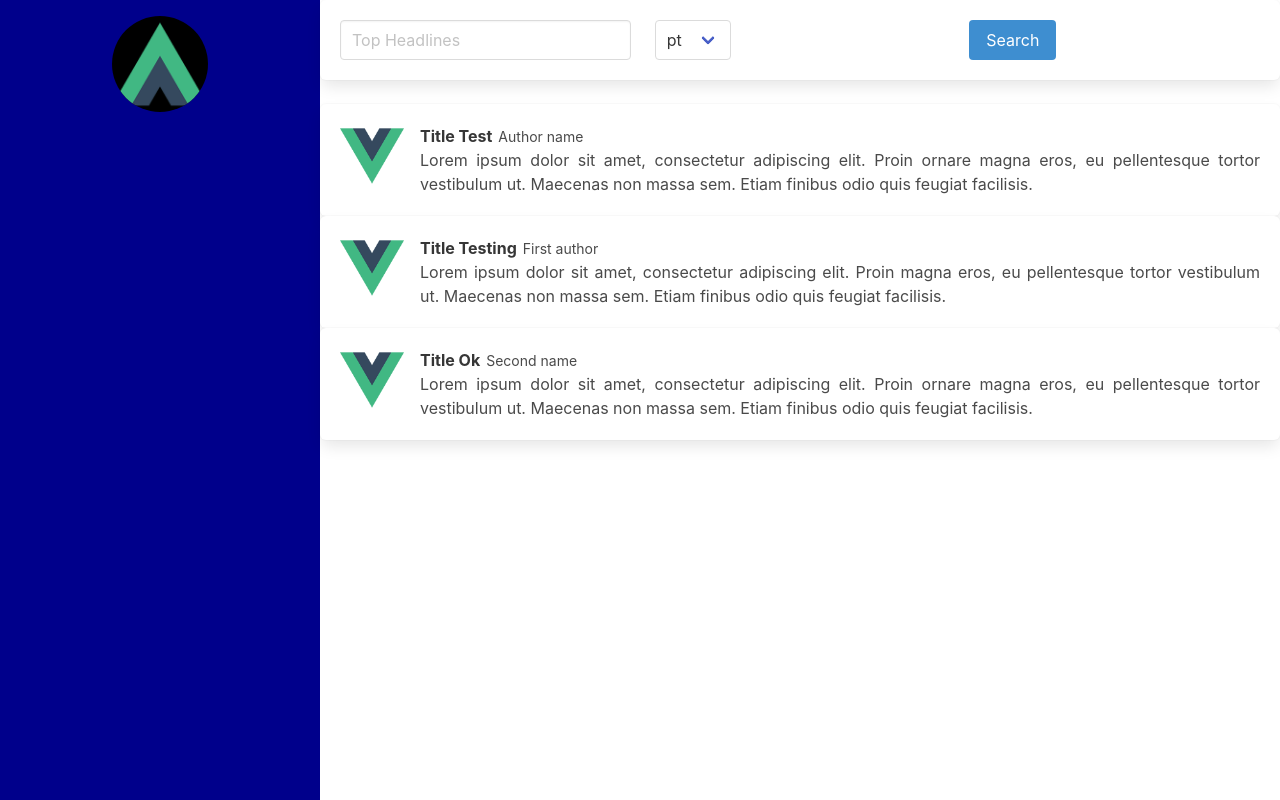
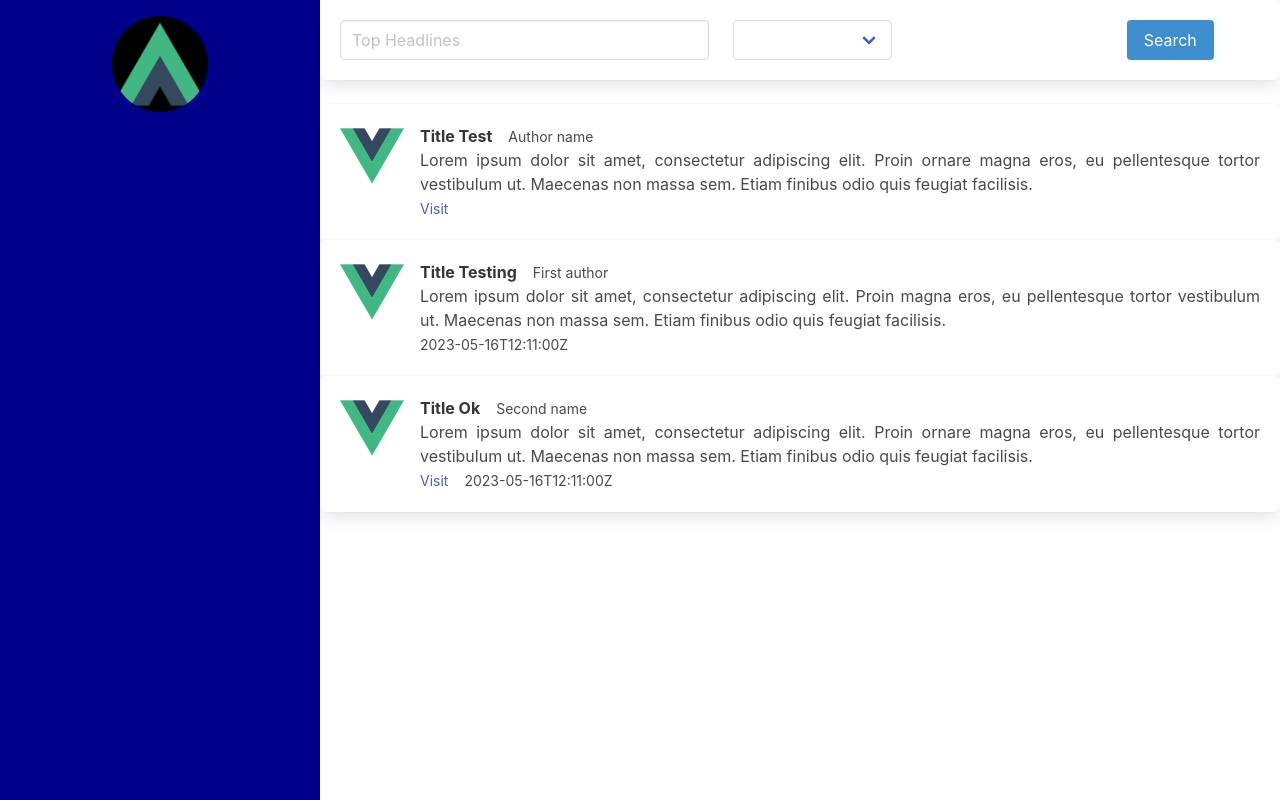
Before and after one commit to deal-machine/newst-web, a Vue app: page / in a window 1280 px wide. Built offline with nearby package versions, Linux system fonts and the light colour scheme.

Commit message:
feat: increment in new card

```diff
--- a/src/components/ListNews.vue
+++ b/src/components/ListNews.vue
@@ -1,8 +1,8 @@
 <template>
   <div class="list">
-    <div v-if="news.length > 0">
+    <div v-if="isNewsExists">
       <div v-for="(item, index) in news" :key="index">
-        <div class="box">
+        <div v-show="item.description" class="box">
           <NewCard :newData="item" />
         </div>
       </div>
@@ -26,15 +26,20 @@ const news: INew[] = [
     description:
       "Lorem ipsum dolor sit amet, consectetur adipiscing elit. Proin ornare magna eros, eu pellentesque tortor vestibulum ut. Maecenas non massa          sem. Etiam finibus odio quis feugiat facilisis.",
     title: "Title Test",
+    url: "https://linkedin.com/in/95deal",
   },
   {
     author: "First author",
     description:
       "Lorem ipsum dolor sit amet, consectetur adipiscing elit. Proin magna eros, eu pellentesque tortor vestibulum ut. Maecenas non massa sem. Etiam finibus odio quis feugiat facilisis.",
     title: "Title Testing",
+    publishedAt: "2023-05-16T12:11:00Z",
   },
   {
     author: "Second name",
+    url: "https://linkedin.com/in/95deal",
+    publishedAt: "2023-05-16T12:11:00Z",
+
     description:
       "Lorem ipsum dolor sit amet, consectetur adipiscing elit. Proin ornare magna eros, eu pellentesque tortor vestibulum ut. Maecenas non massa          sem. Etiam finibus odio quis feugiat facilisis.",
     title: "Title Ok",
@@ -44,7 +49,7 @@ const news: INew[] = [
 export default defineComponent({
   name: "ListNews",
   components: { NewCard },
-  data: () => ({ news }),
+  data: () => ({ news, isNewsExists: news.length > 0 }),
 });
 </script>
 
--- a/src/components/NewCard.vue
+++ b/src/components/NewCard.vue
@@ -7,11 +7,18 @@
     </figure>
     <div class="media-content">
       <div class="content">
-        <p>
-          <strong>{{ newData.title }} </strong>
-          <small> {{ newData.author }} </small>
+        <p v-show="newData.description">
+          <strong v-show="newData.title">{{ newData.title }} </strong>
+          <small v-show="newData.author"> {{ newData.author }} </small>
           <br />
           {{ newData.description }}
+          <br />
+          <small v-show="newData.url">
+            <a target="_blank" :href="newData.url">Visit</a>
+          </small>
+          <small v-show="newData.publishedAt">
+            {{ newData.publishedAt }}
+          </small>
         </p>
       </div>
     </div>
@@ -23,6 +30,11 @@ import { PropType, defineComponent } from "vue";
 import { INew } from "@/protocols/INew";
 export default defineComponent({
   name: "NewCard",
+  data() {
+    return {
+      pageName: "",
+    };
+  },
   props: {
     newData: {
       type: Object as PropType<INew>,
@@ -33,8 +45,9 @@ export default defineComponent({
 </script>
 
 <style scoped>
-strong {
-  margin-right: 6px;
+strong,
+small {
+  margin-right: 1rem;
 }
 p {
   text-align: justify;
--- a/src/components/SearchForm.vue
+++ b/src/components/SearchForm.vue
@@ -1,7 +1,7 @@
 <template>
   <form class="box">
     <div class="columns">
-      <div class="column is-4">
+      <div class="column is-5">
         <div class="control">
           <input
             class="input"
@@ -12,16 +12,20 @@
         </div>
       </div>
 
-      <div class="column is-4">
+      <div class="column is-5">
         <div class="select">
           <select v-model="selectedItem">
-            <option v-for="item in items" :key="item" :value="item">
-              {{ item }}
+            <option
+              v-for="category in categories"
+              :key="category"
+              :value="category"
+            >
+              {{ category }}
             </option>
           </select>
         </div>
       </div>
-      <div class="column is-2">
+      <div class="column is-1">
         <button class="button is-info" @click="onSendSearch">Search</button>
       </div>
     </div>
@@ -44,63 +48,17 @@ export default defineComponent({
   emits: ["onSendSearch"],
   data() {
     return {
-      items: [
-        "ae",
-        "ar",
-        "at",
-        "au",
-        "be",
-        "bg",
-        "br",
-        "ca",
-        "ch",
-        "cn",
-        "co",
-        "cu",
-        "cz",
-        "de",
-        "eg",
-        "fr",
-        "gb",
-        "gr",
-        "hk",
-        "hu",
-        "id",
-        "ie",
-        "il",
-        "in",
-        "it",
-        "jp",
-        "kr",
-        "lt",
-        "lv",
-        "ma",
-        "mx",
-        "my",
-        "ng",
-        "nl",
-        "no",
-        "nz",
-        "ph",
-        "pl",
-        "pt",
-        "ro",
-        "rs",
-        "ru",
-        "sa",
-        "se",
-        "sg",
-        "si",
-        "sk",
-        "th",
-        "tr",
-        "tw",
-        "ua",
-        "us",
-        "ve",
-        "za",
+      categories: [
+        "",
+        "business",
+        "entertainment",
+        "general",
+        "health",
+        "science",
+        "sports",
+        "technology",
       ],
-      selectedItem: "pt",
+      selectedItem: "",
       searchText: "",
     };
   },
--- a/src/protocols/INew.ts
+++ b/src/protocols/INew.ts
@@ -1,5 +1,7 @@
 export interface INew {
   author: string | string[];
   title: string;
-  description: string;
+  description?: string;
+  url?: string;
+  publishedAt?: Date | string;
 }
```
